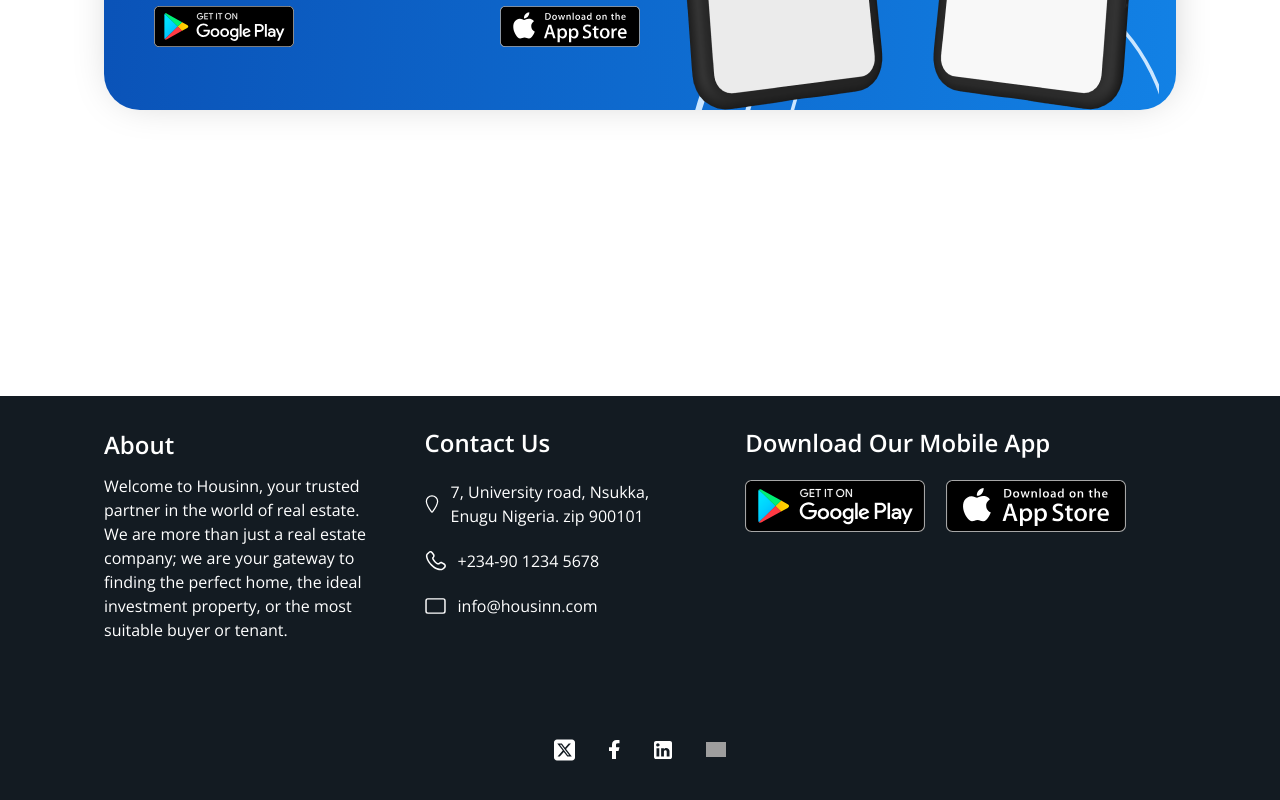
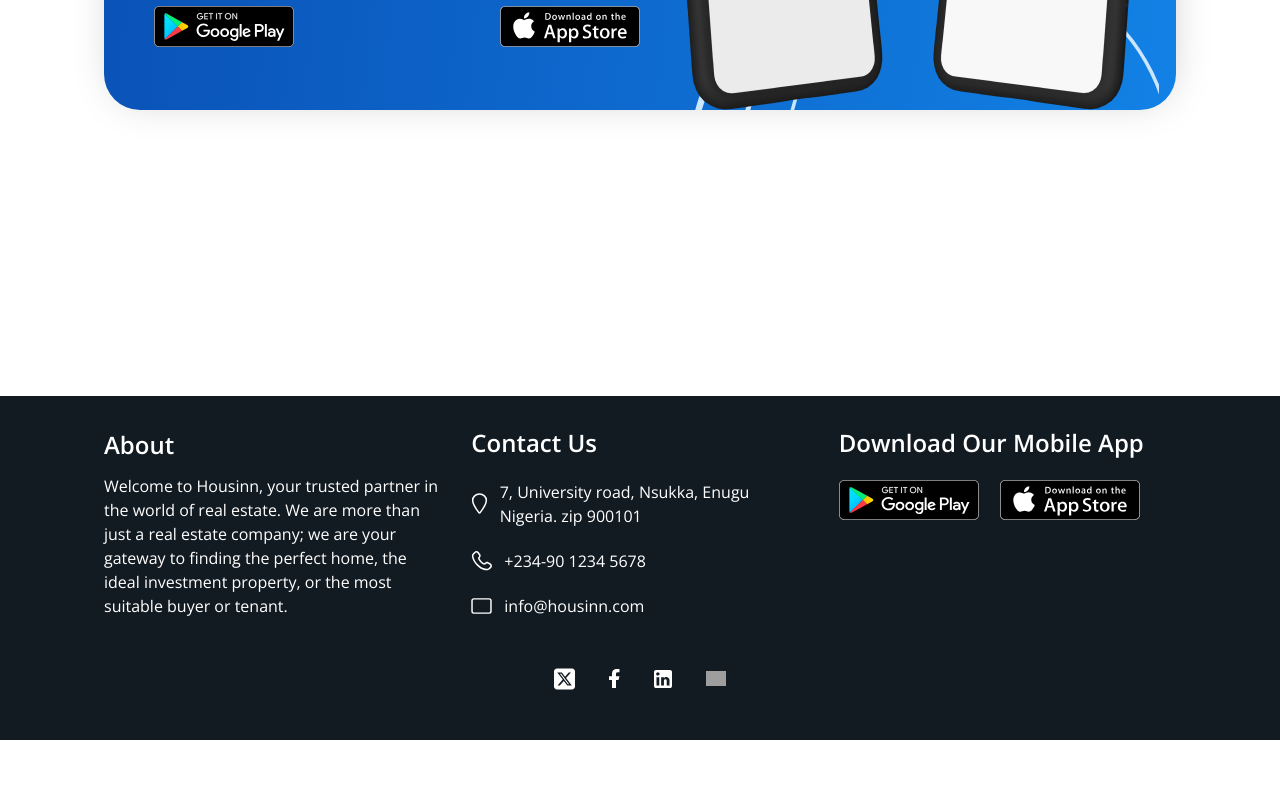
Before and after one commit to colloidOS/Housinn-for-Website, a Next.js app: page / in a window 1280 px wide. Shown: the part 4705-5505 px from the top of the page. After the commit the page ends 5445 px from the top, so only its background shows below. Built offline with nearby package versions, Linux system fonts and the light colour scheme; grey boxes are pictures that could not be loaded.

Commit message:
I updated footer

```diff
--- a/src/components/Footer.tsx
+++ b/src/components/Footer.tsx
@@ -12,9 +12,9 @@ import Mail from "../../public/icons/mail.svg";
 import Image from "next/image";
 const Footer: React.FC = () => {
   return (
-    <footer className="bg-gray-100 px-[104px] pb-[73px] pt-[31px] gap-[97px] flex flex-col p-2 text-white w-full">
-      <div className=" grid gap-[50px] grid-cols-7">
-        <div className="flex flex-col gap-[11px] col-span-2">
+    <footer className="bg-gray-100 px-[104px] pb-[50px] pt-[31px] gap-[50px] flex flex-col p-2 text-white w-full">
+      <div className="  gap-[30px] flex flex-col md:flex-row ">
+        <div className="flex flex-col flex-1 gap-[11px] ">
           <h1 className="font-semibold text-[24px]">About</h1>
           <p className="font-normal text-[16px]">
             Welcome to Housinn, your trusted partner in the world of real
@@ -23,7 +23,7 @@ const Footer: React.FC = () => {
             or the most suitable buyer or tenant.
           </p>
         </div>{" "}
-        <div className="flex flex-col gap-[21px] col-span-2">
+        <div className="flex flex-col gap-[21px] flex-1 ">
           <h1 className="font-semibold text-2xl">Contact Us</h1>
 
           <a href="" target="_blank">
@@ -49,7 +49,7 @@ const Footer: React.FC = () => {
             </div>
           </a>
         </div>
-        <div className="flex flex-col gap-[21px] w-fit items-start col-span-3">
+        <div className="flex flex-col gap-[21px] flex-1 items-start ">
           <h1 className="font-semibold text-2xl">Download Our Mobile App</h1>
           <div className="flex justify-center gap-[21px]">
             {" "}
@@ -57,7 +57,7 @@ const Footer: React.FC = () => {
               {" "}
               <Image
                 src={GoogleDownloadButton}
-                width={180}
+                width={140}
                 height={52}
                 alt="Google-download-button"
               />
@@ -66,7 +66,7 @@ const Footer: React.FC = () => {
               {" "}
               <Image
                 src={AppleDownloadButton}
-                width={180}
+                width={140}
                 height={52}
                 alt="Apple-download-button"
               />
```
